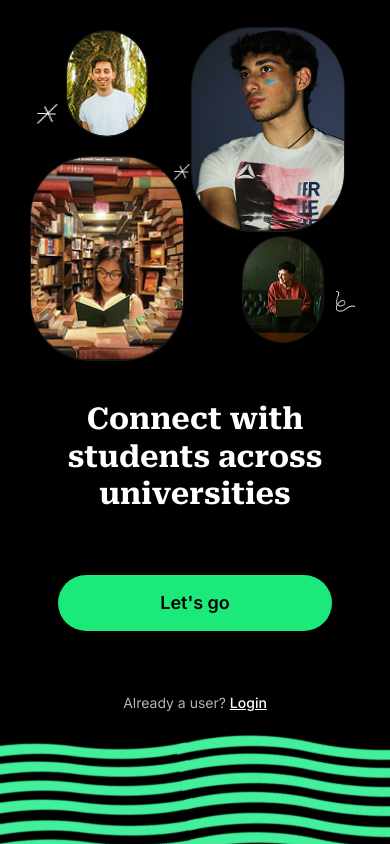
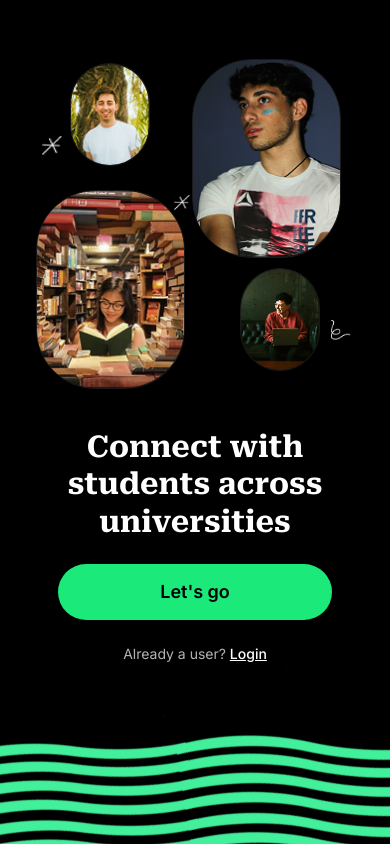
Before and after one commit to swapnilgupta14/citadel-web-fe, a React (Vite) app: page /connect in a window 390 px wide. Built offline with nearby package versions, Linux system fonts and the light colour scheme; no server answers.

Commit message:
feat: implement responsive scaling for ImageGrid and ConnectPage to enhance layout adaptability

```diff
--- a/src/components/ui/image/ImageGrid.tsx
+++ b/src/components/ui/image/ImageGrid.tsx
@@ -7,8 +7,13 @@ import {
   useMotionValue,
   useMotionValueEvent,
 } from "framer-motion";
-import { useRef } from "react";
+import { useRef, useEffect, useState } from "react";
 import { ImageWithPlaceholder } from "./ImageWithPlaceholder";
+
+// Base ratio: Screen height 852px : ImageGrid height 350px
+const BASE_SCREEN_HEIGHT = 852;
+const BASE_IMAGE_GRID_HEIGHT = 350;
+const BASE_BORDER_RADIUS = 60;
 
 type ImageGridProps = {
   className?: string;
@@ -24,6 +29,21 @@ export const ImageGrid = ({
   transition,
   dragProgress,
 }: ImageGridProps) => {
+  // Calculate scale factor based on viewport height
+  const [scaleFactor, setScaleFactor] = useState(1);
+
+  useEffect(() => {
+    const updateScale = () => {
+      const viewportHeight = window.innerHeight;
+      const scale = viewportHeight / BASE_SCREEN_HEIGHT;
+      setScaleFactor(scale);
+    };
+
+    updateScale();
+    window.addEventListener("resize", updateScale);
+    return () => window.removeEventListener("resize", updateScale);
+  }, []);
+
   // Create a default motion value if dragProgress is not provided
   const defaultProgress = useMotionValue(0);
   const progress = dragProgress || defaultProgress;
@@ -49,10 +69,10 @@ export const ImageGrid = ({
   const img4Right = useTransform(progress, [0, 1], ["14%", "23.6%"]);
 
   // Border radius animations - gradually un-round specific corners
-  // Animate specific corners from 3.75rem to 0px
-  // Use useTransform with a function to convert number to string with "px"
+  // Scale border radius based on viewport height
+  const scaledBorderRadius = BASE_BORDER_RADIUS * scaleFactor;
   const cornerRadius = useTransform(progress, (latest) => {
-    const value = 60 * (1 - latest); // 60 when progress=0, 0 when progress=1
+    const value = scaledBorderRadius * (1 - latest); // scaledBorderRadius when progress=0, 0 when progress=1
     return `${value}px`;
   });
 
@@ -78,6 +98,10 @@ export const ImageGrid = ({
     }
   });
 
+  // Calculate scaled dimensions
+  const scaledHeight = BASE_IMAGE_GRID_HEIGHT * scaleFactor;
+  const scaledHeightRem = `${scaledHeight / 16}rem`;
+
   return (
     <motion.div
       initial={initial}
@@ -85,10 +109,11 @@ export const ImageGrid = ({
       transition={transition}
       style={{
         aspectRatio: "1 / 1.3",
-        maxHeight: "22rem",
+        maxHeight: scaledHeightRem,
+        maxWidth: scaledHeightRem,
         ...style,
       }}
-      className={`relative w-full ${className} max-h-[22rem] max-w-[22rem] mx-auto`}
+      className={`relative w-full ${className} mx-auto`}
     >
       <motion.div
         ref={img1Ref}
@@ -97,10 +122,10 @@ export const ImageGrid = ({
           aspectRatio: "10 / 13",
           top: img1Top,
           left: img1Left,
-          borderTopLeftRadius: "3.75rem",
-          borderTopRightRadius: "3.75rem",
-          borderBottomLeftRadius: "3.75rem",
-          borderBottomRightRadius: "3.75rem", // Initial value, will be updated via ref
+          borderTopLeftRadius: `${scaledBorderRadius}px`,
+          borderTopRightRadius: `${scaledBorderRadius}px`,
+          borderBottomLeftRadius: `${scaledBorderRadius}px`,
+          borderBottomRightRadius: `${scaledBorderRadius}px`, // Initial value, will be updated via ref
         }}
       >
         <ImageWithPlaceholder
@@ -117,10 +142,10 @@ export const ImageGrid = ({
           aspectRatio: "3 / 4",
           top: img2Top,
           right: img2Right,
-          borderTopLeftRadius: "3.75rem",
-          borderTopRightRadius: "3.75rem",
-          borderBottomLeftRadius: "3.75rem", // Initial value, will be updated via ref
-          borderBottomRightRadius: "3.75rem",
+          borderTopLeftRadius: `${scaledBorderRadius}px`,
+          borderTopRightRadius: `${scaledBorderRadius}px`,
+          borderBottomLeftRadius: `${scaledBorderRadius}px`, // Initial value, will be updated via ref
+          borderBottomRightRadius: `${scaledBorderRadius}px`,
         }}
       >
         <ImageWithPlaceholder
@@ -137,10 +162,10 @@ export const ImageGrid = ({
           aspectRatio: "3 / 4",
           bottom: img3Bottom,
           left: img3Left,
-          borderTopLeftRadius: "3.75rem",
-          borderTopRightRadius: "3.75rem", // Initial value, will be updated via ref
-          borderBottomLeftRadius: "3.75rem",
-          borderBottomRightRadius: "3.75rem",
+          borderTopLeftRadius: `${scaledBorderRadius}px`,
+          borderTopRightRadius: `${scaledBorderRadius}px`, // Initial value, will be updated via ref
+          borderBottomLeftRadius: `${scaledBorderRadius}px`,
+          borderBottomRightRadius: `${scaledBorderRadius}px`,
         }}
       >
         <ImageWithPlaceholder
@@ -157,10 +182,10 @@ export const ImageGrid = ({
           aspectRatio: "10 / 13",
           bottom: img4Bottom,
           right: img4Right,
-          borderTopLeftRadius: "3.75rem", // Initial value, will be updated via ref
-          borderTopRightRadius: "3.75rem",
-          borderBottomLeftRadius: "3.75rem",
-          borderBottomRightRadius: "3.75rem",
+          borderTopLeftRadius: `${scaledBorderRadius}px`, // Initial value, will be updated via ref
+          borderTopRightRadius: `${scaledBorderRadius}px`,
+          borderBottomLeftRadius: `${scaledBorderRadius}px`,
+          borderBottomRightRadius: `${scaledBorderRadius}px`,
         }}
       >
         <ImageWithPlaceholder
--- a/src/pages/ConnectPage.tsx
+++ b/src/pages/ConnectPage.tsx
@@ -1,19 +1,42 @@
-import { useEffect } from "react";
+import { useEffect, useState } from "react";
 import { ImageGrid, Button } from "../components/ui";
 import { signupPersistence } from "../lib/storage/signupPersistence";
+
+// Base ratio: Screen height 852px : ImageGrid height 350px
+const BASE_SCREEN_HEIGHT = 852;
+const BASE_IMAGE_GRID_HEIGHT = 350;
 
 interface ConnectPageProps {
   onContinue: () => void;
 }
 
 export const ConnectPage = ({ onContinue }: ConnectPageProps) => {
+  const [imageGridHeight, setImageGridHeight] = useState(350);
+
   useEffect(() => {
     signupPersistence.clearSignupData();
   }, []);
+
+  useEffect(() => {
+    const updateHeight = () => {
+      const viewportHeight = window.innerHeight;
+      const scale = viewportHeight / BASE_SCREEN_HEIGHT;
+      const scaledHeight = BASE_IMAGE_GRID_HEIGHT * scale;
+      setImageGridHeight(scaledHeight);
+    };
+
+    updateHeight();
+    window.addEventListener("resize", updateHeight);
+    return () => window.removeEventListener("resize", updateHeight);
+  }, []);
+
   return (
     <div className="relative flex h-full flex-col bg-background overflow-hidden">
-      <div className="flex flex-col flex-1 relative z-10 min-h-0 pb-4">
-        <div className="min-h-[22rem] flex items-center justify-center relative px-4 py-4">
+      <div className="flex flex-col flex-1 relative z-10 min-h-0 pb-4 justify-center gap-4">
+        <div
+          className="flex items-center justify-center relative px-4 py-4"
+          style={{ height: `${imageGridHeight}px`, minHeight: "200px" }}
+        >
           <ImageGrid
             initial={{ opacity: 0, scale: 0.9 }}
             animate={{ opacity: 1, scale: 1 }}
@@ -22,7 +45,7 @@ export const ConnectPage = ({ onContinue }: ConnectPageProps) => {
           />
         </div>
 
-        <div className="flex-1 flex flex-col justify-between px-6 py-4 pb-10 items-center gap-6 min-h-0">
+        <div className="flex flex-col px-6 py-4 pb-10 items-center gap-6 min-h-0 justify-center">
           <div className="flex flex-col items-center">
             <h1 className="text-3xl sm:text-4xl leading-tight font-bold text-text-primary text-center font-serif">
               Connect with students across universities
```
